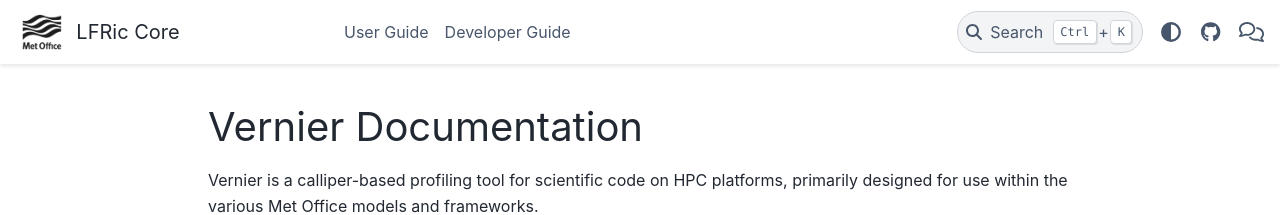
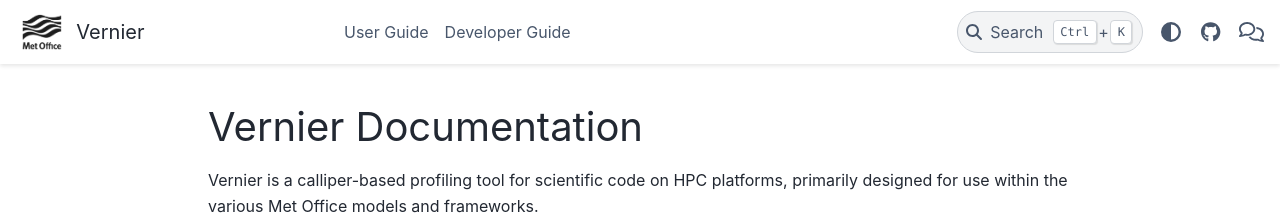
Before and after one commit to MetOffice/Vernier, a Sphinx documentation site: the page built from documentation/Sphinx/index.rst, in a window 1280 px wide. Shown: the top 215 px of the page. Built offline with Sphinx 7.4.7 and the PyData theme 0.15.4, drawn with Linux system fonts in a browser that asks for light colours.

Commit message:
Fixing the title and links in the docs.

```diff
--- a/documentation/Sphinx/conf.py
+++ b/documentation/Sphinx/conf.py
@@ -59,12 +59,12 @@
         },
         {
             "name": "GitHub Discussions",
-            "url": "https://github.com/MetOffice/lfric_core/discussions",
+            "url": "https://github.com/MetOffice/vernier/discussions",
             "icon": "far fa-comments",
         }
     ],
     "logo": {
-        "text": "LFRic Core",
+        "text": "Vernier",
         "image_light": "_static/MO_SQUARE_black_mono_for_light_backg_RBG.png",
         "image_dark": "_static/MO_SQUARE_for_dark_backg_RBG.png",
     },
```
